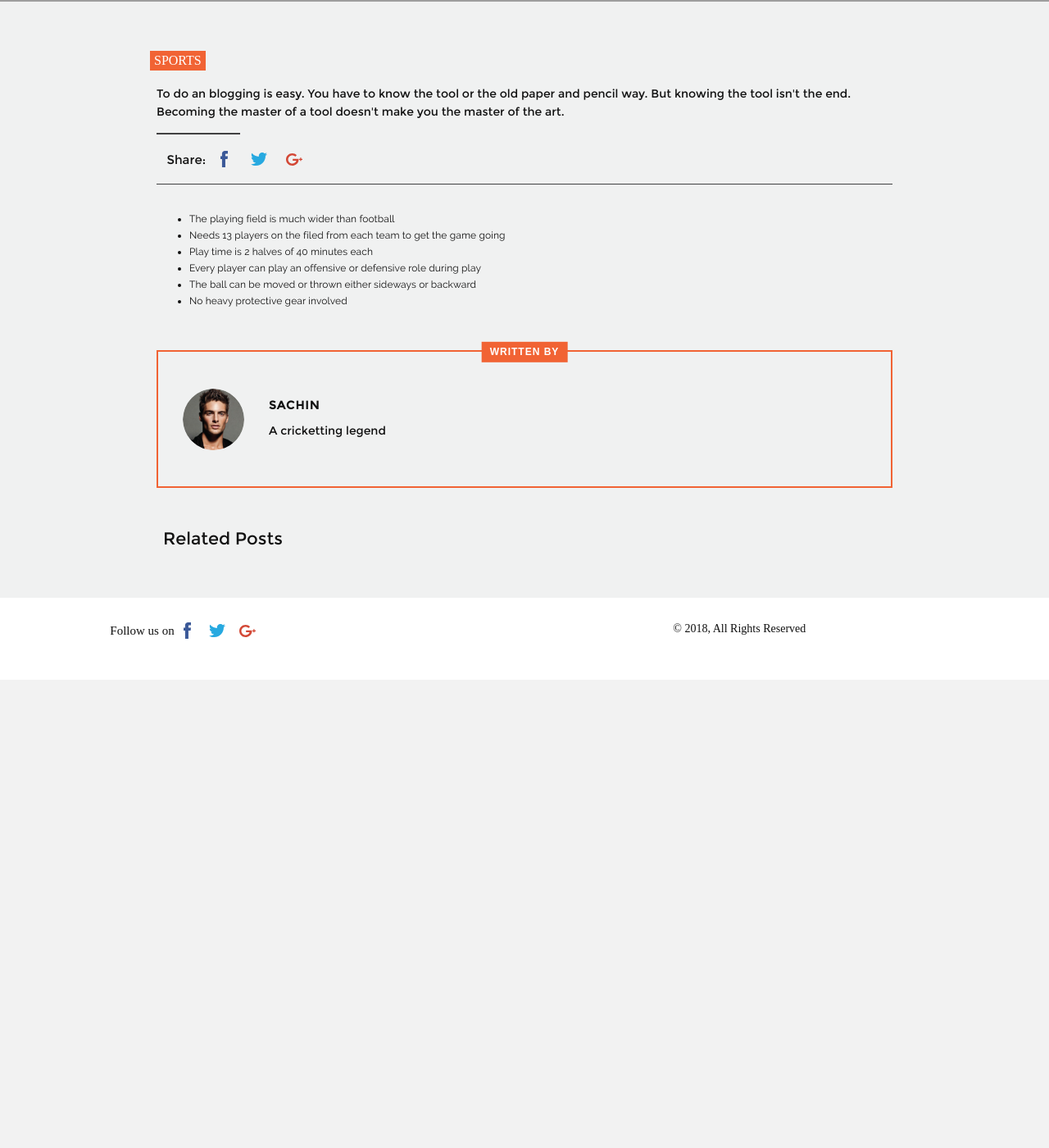
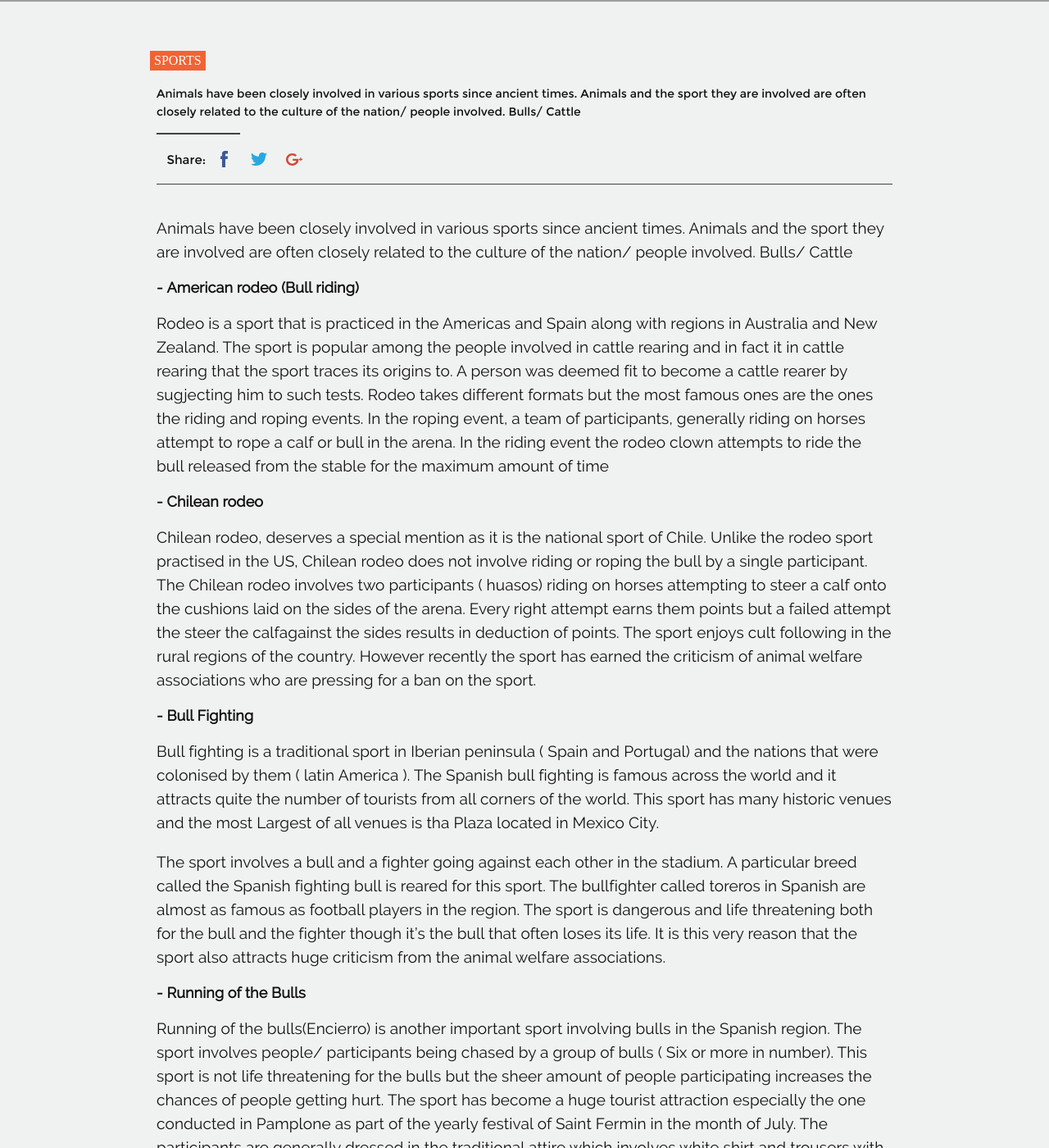
Before and after one commit to sherlifelix/blog, a Jekyll site: the page built from _posts/2021-06-08-test.md, in a window 1280 px wide and 1400 px high, scrolled down 228 px. Shown: the whole window at 82% size. Built offline with Jekyll 4.4.1, drawn with Linux system fonts in a browser that asks for light colours; comment, search, counter and statistics services are not loaded; before the commit the page ends 1057 px from its top, so only the background shows below that; some of the changed text lies outside the part shown.

Commit message:
Update 2021-06-08-test.md

```diff
--- a/_posts/2021-06-08-test.md
+++ b/_posts/2021-06-08-test.md
@@ -4,19 +4,35 @@ layout: blog_detail
 author_name: sachin
 author_image: /assets/img/blog/sachin.png
 published: true
-title: Principles for blogs
-blog_description: Everything about science
+title: Top sports involving Animals
+blog_description: Sports
 blog_category: Sports
 thumbnail: /assets/img/rugby.jpg
 blog_highlight: >-
-  To do an blogging is easy. You have to know the tool or the old paper and
-  pencil way. But knowing the tool isn't the end. Becoming the master of a tool
-  doesn't make you the master of the art.
+  Animals have been closely involved in various sports since ancient times.
+  Animals and the sport they are involved are often closely related to the
+  culture of the nation/ people involved. Bulls/ Cattle
 ---
 
-- The playing field is much wider than football
-- Needs 13 players on the filed from each team to get the game going
-- Play time is 2 halves of 40 minutes each
-- Every player can play an offensive or defensive role during play
-- The ball can be moved or thrown either sideways or backward
-- No heavy protective gear involved
+Animals have been closely involved in various sports since ancient times. Animals and the sport they are involved are often closely related to the culture of the nation/ people involved. Bulls/ Cattle
+
+## - **American rodeo (Bull riding)**
+
+Rodeo is a sport that is practiced in the Americas and Spain along with regions in Australia and New Zealand. The sport is popular among the people involved in cattle rearing and in fact it in cattle rearing that the sport traces its origins to. A person was deemed fit to become a cattle rearer by sugjecting him to such tests. Rodeo takes different formats but the most famous ones are the ones the riding and roping events.
+In the roping event, a team  of participants, generally riding on horses attempt to rope a calf or bull in the arena. In the riding event the rodeo clown attempts to ride the bull released from the stable for the maximum amount of time
+
+## - **Chilean rodeo**
+Chilean rodeo, deserves a special mention as it is the national sport of Chile. Unlike the rodeo sport practised in the US, Chilean rodeo does not involve riding or roping the bull by a single participant. The Chilean rodeo involves two participants ( huasos) riding on horses attempting to steer a calf onto the cushions laid on the sides of the arena. Every right attempt earns them points but a failed attempt the steer the calfagainst the sides results in deduction of points. The sport enjoys cult following in the rural regions of the country. However recently the sport has earned the criticism of animal welfare associations who are pressing for a ban on the sport.
+
+## - **Bull Fighting**
+Bull fighting is a traditional sport in Iberian peninsula ( Spain and Portugal) and the nations that were colonised by them ( latin America ). The Spanish bull fighting is famous across the world and it attracts quite the number of tourists from all corners of the world. This sport has many historic venues and the most Largest of all venues is tha Plaza located in Mexico City.
+
+The sport involves a bull and a fighter going against each other in the stadium. A particular breed called the Spanish fighting bull is reared for this sport. The bullfighter called toreros in Spanish are almost as famous as football players in the region. The sport is dangerous and life threatening both for the bull and the fighter though it’s the bull that often loses its life. It is this very reason that the sport also attracts huge criticism from the animal welfare associations.
+
+## - **Running of the Bulls**
+Running of the bulls(Encierro)  is another important sport involving bulls in the Spanish region. The sport involves people/ participants being chased by a group of bulls ( Six or more in number). This sport is not life threatening for the bulls but the sheer amount of people participating increases the chances of people getting hurt. The sport has become a huge tourist attraction especially the one conducted in Pamplone as part of the yearly festival of Saint Fermin in the month of July.
+The participants are generally dressed in the traditional attire which involves white shirt and trousers with a waist band, generally in black and a neck kerchief ( in red). The participants are signalled the arrival of bulls through rockets where bursting of each rocket signlas the entry of bulls in a particular area of the track. The track generally is less than 1000 mts and runs through streets of the town or village.  The Pamplona bull running attracts thousands of tourists and is one of the most attended sports in the country.
+
+## - **Tamil Bull Baiting (Jallikattu)**
+Jallikattu involves the bull being released into a crowd of people where the participants attempt to grab the hump of the bull and bring the bull to halt. In certain formats of the spoprt the participant is expected to grab on to the bull long enough to remove the flag attached to the bull’s horns or hold on for a specific amount of time / distance.
+The sport is practised generally in the month of January when the people of Tamil Nadu celebrate the harvest festival ( Pongal) The sport was temporarily banned by the government citing animal welfare concerns however protests by the people of Tamil Nadu made the government pass an ordinance in 2017 allowing the continual of the sport
```
